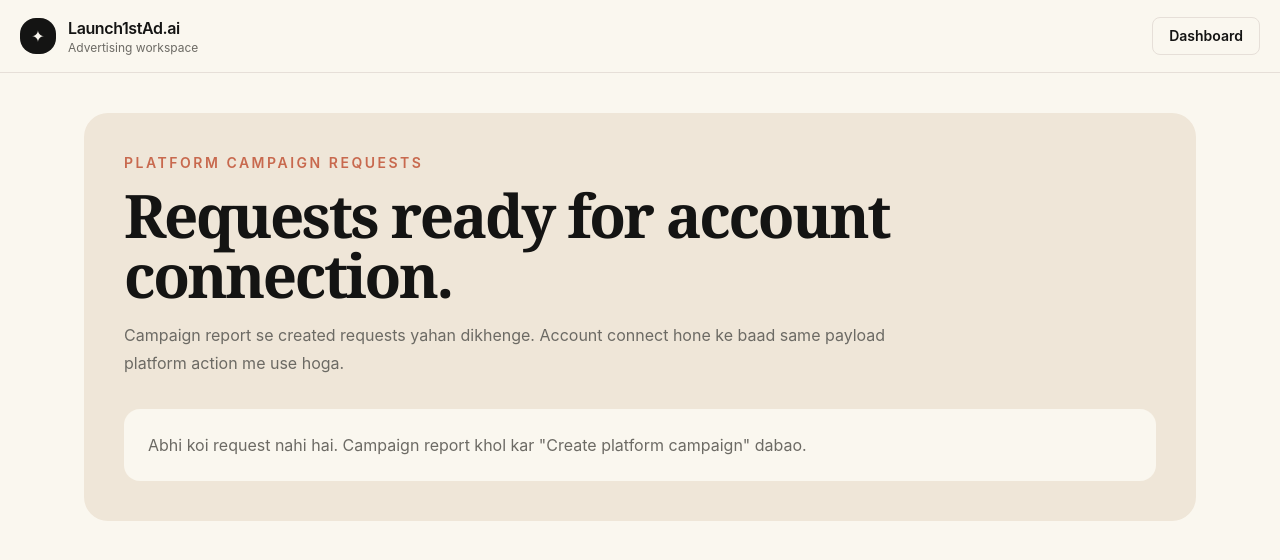
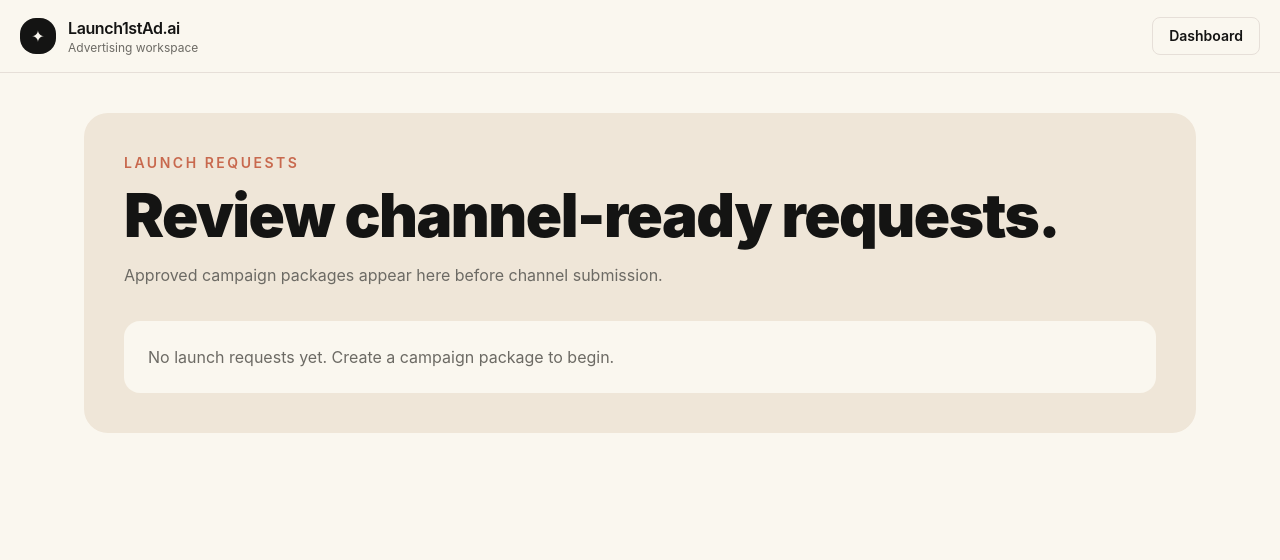
Before and after one commit to lkmeeena882437-dotcom/Launch1stAd.ai, a Next.js app: page /launch-requests in a window 1280 px wide. Shown: the top 560 px of the page. Built offline with nearby package versions, Linux system fonts and the light colour scheme.

Commit message:
Professionalize launch requests copy

```diff
--- a/components/launch/LaunchRequestsList.tsx
+++ b/components/launch/LaunchRequestsList.tsx
@@ -27,14 +27,14 @@ export function LaunchRequestsList() {
   }
 
   async function finalPublish(item: LaunchRequest) {
-    setMessage("Sending request...");
+    setMessage("Submitting request...");
     const response = await fetch("/api/platform-action", {
       method: "POST",
       headers: { "Content-Type": "application/json" },
       body: JSON.stringify({ provider: item.provider, requestId: item.id, payload: item.payload })
     });
     const data = await response.json();
-    setMessage(data.message || "Request checked.");
+    setMessage(data.message || "Request processed.");
   }
 
   return (
@@ -42,9 +42,9 @@ export function LaunchRequestsList() {
       <div className="rounded-3xl bg-card p-6 md:p-10">
         <div className="flex flex-wrap items-start justify-between gap-4">
           <div>
-            <p className="text-sm font-semibold uppercase tracking-[0.18em] text-coral">Platform campaign requests</p>
-            <h1 className="serif-display mt-3 text-4xl md:text-6xl">Requests ready for account connection.</h1>
-            <p className="mt-4 max-w-3xl leading-7 text-muted">Campaign report se created requests yahan dikhenge. Account connect hone ke baad same payload platform action me use hoga.</p>
+            <p className="text-sm font-semibold uppercase tracking-[0.18em] text-coral">Launch requests</p>
+            <h1 className="mt-3 text-4xl font-black tracking-tight text-ink md:text-6xl">Review channel-ready requests.</h1>
+            <p className="mt-4 max-w-3xl leading-7 text-muted">Approved campaign packages appear here before channel submission.</p>
           </div>
           {items.length > 0 && <button onClick={clearAll} className="rounded-xl border border-hairline px-4 py-3 text-sm font-bold">Clear</button>}
         </div>
@@ -53,7 +53,7 @@ export function LaunchRequestsList() {
 
         {items.length === 0 ? (
           <div className="mt-8 rounded-2xl bg-canvas p-6 text-muted">
-            Abhi koi request nahi hai. Campaign report khol kar "Create platform campaign" dabao.
+            No launch requests yet. Create a campaign package to begin.
           </div>
         ) : (
           <div className="mt-8 grid gap-4">
@@ -69,10 +69,10 @@ export function LaunchRequestsList() {
                 <div className="mt-4 grid gap-3 text-sm md:grid-cols-3">
                   <div className="rounded-xl bg-card px-4 py-3">Provider: {item.provider}</div>
                   <div className="rounded-xl bg-card px-4 py-3">Created: {new Date(item.createdAt).toLocaleString()}</div>
-                  <div className="rounded-xl bg-card px-4 py-3">Needs: connected account</div>
+                  <div className="rounded-xl bg-card px-4 py-3">Requirement: connected account</div>
                 </div>
                 <div className="mt-5 flex flex-wrap gap-3">
-                  <button onClick={() => finalPublish(item)} className="rounded-xl bg-dark px-4 py-3 text-sm font-bold text-canvas">Final Publish</button>
+                  <button onClick={() => finalPublish(item)} className="rounded-xl bg-dark px-4 py-3 text-sm font-bold text-canvas">Submit request</button>
                   <Link href={`/campaigns?id=${item.campaignId}`} className="rounded-xl border border-hairline px-4 py-3 text-sm font-bold">Open report</Link>
                   <Link href="/connections" className="rounded-xl bg-coral px-4 py-3 text-sm font-bold text-white">Connect account</Link>
                 </div>
```
